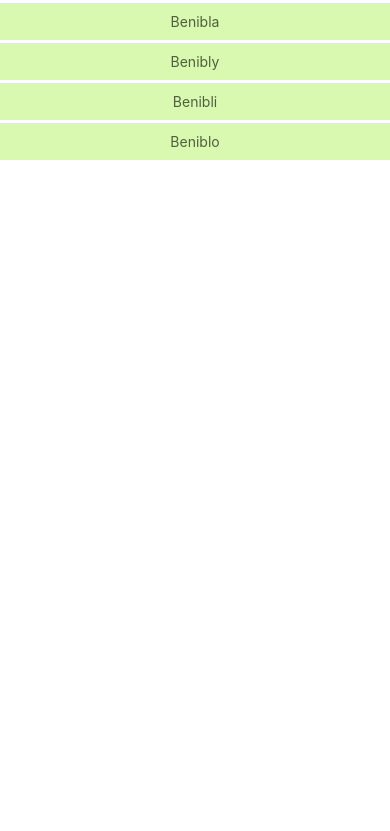
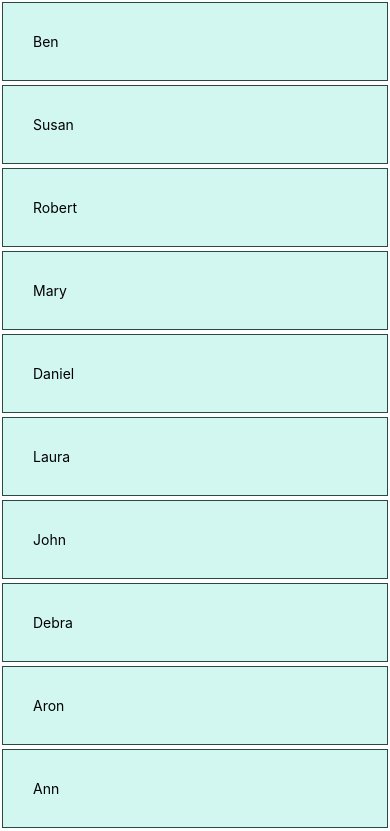
Before and after one commit to ArthurBarre/react-native-front-modules, a React Native app: screen / in a window 390 px wide. Shown: the top 831 px of the page. Built offline with nearby package versions, Linux system fonts and the light colour scheme.

Commit message:
work w/ ScrollView

```diff
--- a/App.js
+++ b/App.js
@@ -3,11 +3,13 @@
 //import PresentationalComponent from './components/PresentationalComponent'
 //import FlexBox from './components/FlexBox'
 import List from './components/List';
+import Inputs from './components/Inputs';
+import ScrollViews from './components/ScrollViews';
 class App extends React.Component {
   render() {
     return (
       <View>
-        <List />
+        <ScrollViews></ScrollViews>
       </View>
     );
   }
--- /dev/null
+++ b/components/Inputs.js
@@ -0,0 +1,68 @@
+import React, { Component } from 'react';
+import { View, Text, TouchableOpacity, TextInput, StyleSheet } from 'react-native';
+
+class Inputs extends Component {
+  state = {
+    email: '',
+    password: ''
+  }
+  handleEmail = (text) => {
+    this.setState({ email: text })
+  }
+  handlePassword = (text) => {
+    this.setState({ password: text })
+  }
+  login = (email, pass) => {
+    alert('email' + email + '  password' + pass)
+  }
+  render() {
+    return (
+      <View style={styles.container}>
+        <TextInput
+          style={styles.input}
+          underlineColorAndroid="transparent"
+          placeholder="Email"
+          placeholderTextColor="#000"
+          autoCapitalize="none"
+          onChangeText={this.handleEmail}
+        />
+        <TextInput
+          style={styles.input}
+          underlineColorAndroid="transparent"
+          placeholder="Password"
+          placeholderTextColor="#000"
+          autoCapitalize="none"
+          onChangeText={this.handlePassword}
+        />
+        <TouchableOpacity
+          style={styles.submitButton}
+          onPress={
+            () => this.login(this.state.email, this.state.password)
+          } />
+        <Text style={styles.submitButtonText}> Submit </Text>
+      </View>
+    )
+  }
+}
+export default Inputs;
+
+const styles = StyleSheet.create({
+  container: {
+    paddingTop: 23
+  },
+  input: {
+    margin: 15,
+    height: 40,
+    borderColor: '#7a42f4',
+    borderWidth: 1
+  },
+  submitButton: {
+    backgroundColor: '#7a42f4',
+    padding: 10,
+    margin: 15,
+    height: 40,
+  },
+  submitButtonText: {
+    color: 'white'
+  }
+})
--- a/components/List.js
+++ b/components/List.js
@@ -27,7 +27,9 @@
   }
   render() {
     return (
-      <View>
+      <View
+      style={styles.body}
+      >
         {
           this.state.names.map((item, index) => (
             <TouchableOpacity
@@ -48,6 +50,9 @@
 export default List;
 
 const styles = StyleSheet.create({
+  body:{
+    marginTop:100
+  },
   container: {
     padding: 10,
     marginTop: 3,
--- /dev/null
+++ b/components/ScrollViews.js
@@ -0,0 +1,50 @@
+import React, { Component } from 'react';
+import { Text, Image, View, StyleSheet, ScrollView } from 'react-native';
+
+class ScrollViews extends Component {
+  state = {
+    names: [
+      { 'name': 'Ben', 'id': 1 },
+      { 'name': 'Susan', 'id': 2 },
+      { 'name': 'Robert', 'id': 3 },
+      { 'name': 'Mary', 'id': 4 },
+      { 'name': 'Daniel', 'id': 5 },
+      { 'name': 'Laura', 'id': 6 },
+      { 'name': 'John', 'id': 7 },
+      { 'name': 'Debra', 'id': 8 },
+      { 'name': 'Aron', 'id': 9 },
+      { 'name': 'Ann', 'id': 10 },
+      { 'name': 'Steve', 'id': 11 },
+      { 'name': 'Olivia', 'id': 12 }
+    ]
+  }
+  render() {
+    return (
+      <View>
+        <ScrollView>
+          {
+            this.state.names.map((item, index) => (
+              <View key={item.id} style={styles.item}>
+                <Text>{item.name}</Text>
+              </View>
+            ))
+          }
+        </ScrollView>
+      </View>
+    )
+  }
+}
+export default ScrollViews;
+
+const styles = StyleSheet.create({
+  item: {
+    flexDirection: 'row',
+    justifyContent: 'space-between',
+    alignItems: 'center',
+    padding: 30,
+    margin: 2,
+    borderColor: '#2a4944',
+    borderWidth: 1,
+    backgroundColor: '#d2f7f1'
+  }
+})
```
